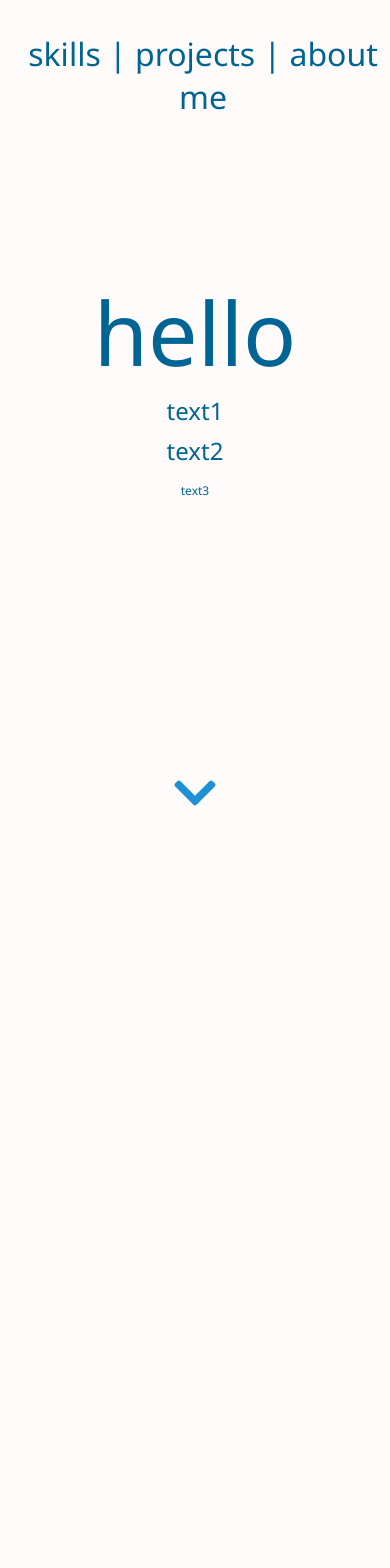
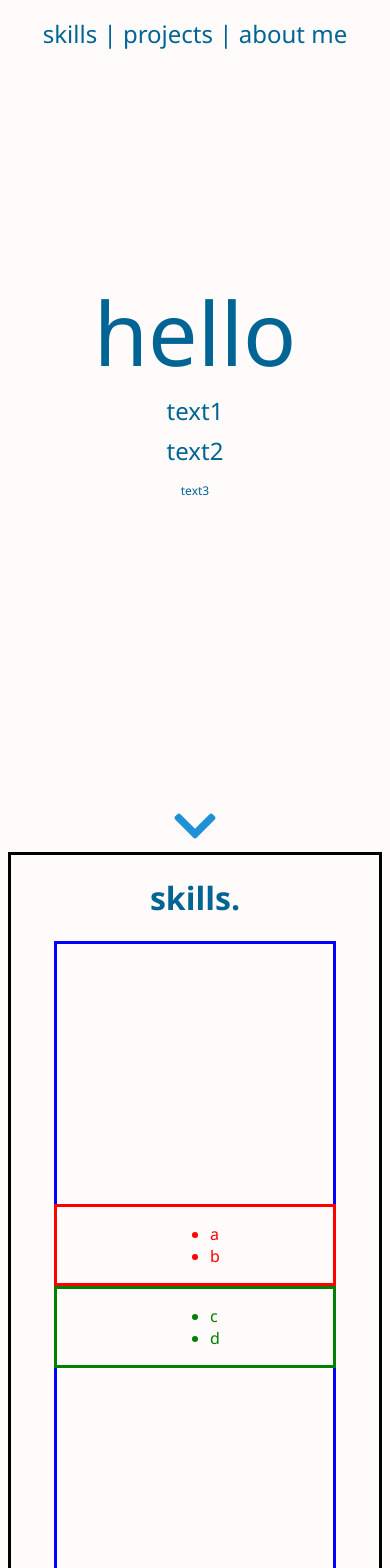
Before and after one commit to AlexCrosby/Portfolio-Website, a React (Create React App) app: page / in a window 390 px wide. Shown: the top 1568 px of the page. Before the commit the page ends 844 px from the top, so only its background shows below. Built offline with nearby package versions, Linux system fonts and the light colour scheme.

Commit message:
Started skills page

```diff
--- a/package.json
+++ b/package.json
@@ -3,6 +3,7 @@
   "version": "0.1.0",
   "private": true,
   "dependencies": {
+    "@fortawesome/fontawesome-svg-core": "^1.2.30",
     "@fortawesome/free-solid-svg-icons": "^5.14.0",
     "@fortawesome/react-fontawesome": "^0.1.11",
     "@testing-library/jest-dom": "^4.2.4",
--- a/src/App.css
+++ b/src/App.css
@@ -6,11 +6,14 @@
   --background: #FFFBFA;
 }
 
+
+html{ scroll-behavior: smooth;}
 body{
   color: var(--primary);
   font-family: "Segoe UI";
   font-weight:500;
   background-color: var(--background);
+  padding: 0;
 }
 
 
--- a/src/App.js
+++ b/src/App.js
@@ -2,11 +2,13 @@ import React from 'react';
 import './App.css';
 import Navigation from "./components/Navigation/Navigation";
 import Splash from "./components/Splash/Splash";
+import Skills from "./components/Skills/Skills";
 function App() {
   return (
     <div>
       <Navigation/>
       <Splash/>
+      <Skills/>
         </div>
   );
 }
--- a/src/components/Navigation/Navigation.css
+++ b/src/components/Navigation/Navigation.css
@@ -1,17 +1,26 @@
 .navbar {
-    margin: 0 auto;
+    margin: auto;
+    padding:0;
     position: fixed;
     top: 0;
+    left:0;
     z-index: 100;
     background: var(--background);
     width: 100%;
+
     display: flex;
     align-items: center;
+    justify-content: center;
     text-align: center;
-    justify-content: center;
-    padding:0;
     font-size: 2rem;
+    height:8vh;
 }
+/*.navbar-text{display:flex;*/
+/*    align-items: center;*/
+/*    justify-content: center;*/
+/*    text-align: center;*/
+/*    margin: 0 auto;}*/
+
 
 .hoverable:hover{
     animation-name:hover;
@@ -22,3 +31,9 @@
 0%{color:var(--primary);}
 100%{color:var(--secondary)}
 }
+
+@media (max-width: 510px) {
+    .navbar {
+        font-size: 1.5rem;
+    }
+}
--- a/src/components/Navigation/Navigation.js
+++ b/src/components/Navigation/Navigation.js
@@ -4,12 +4,13 @@ import "./Navigation.css"
 
 const Navigation = () => {
     return (
-        <div className={"navbar"}><p>
-            <a className={"hoverable"} href="#">skills</a>
+        <div className={"navbar"}><p className={"navbar-text"}>
+            <a className={"hoverable"} href={"#skills"}>skills</a>
             &nbsp;|&nbsp;
-            <a className={"hoverable"} href="#">projects</a>
+            <a className={"hoverable"} href={"#splash"}>projects</a>
             &nbsp;|&nbsp;
-            <a className={"hoverable"} href="#">about me</a>
+            <a className={"hoverable"} href={"#splash"}>about me</a>
+
         </p>
         </div>
     )
--- /dev/null
+++ b/src/components/Skills/Skills.css
@@ -0,0 +1,35 @@
+.skills-container {border: solid black;
+    display: flex;
+    flex-direction: column;
+    height: 92vh;
+    align-items: center;
+}
+
+.skills-items {
+    border: solid blue;
+    display: flex;
+    justify-content: center;
+    align-items: center;
+    height: 100%;
+    width:75%
+}
+
+.skills-items-a {
+    color: red;
+    display: flex;
+    border: solid red;
+    width: 100%;
+    justify-content: center;
+}
+
+.skills-items-b {
+    color: green;
+    border: solid green;
+    display: flex;
+    width: 100%;
+    justify-content: center;
+}
+
+@media (max-width: 510px) {
+    .skills-items {flex-direction: column}
+}
--- a/src/components/Skills/Skills.js
+++ b/src/components/Skills/Skills.js
@@ -1 +1,31 @@
 import React from "react";
+import "./Skills.css"
+
+const Skills = () => {
+
+    return (<div id={"skills"} className={"skills-container"}>
+            <h1>skills.</h1>
+
+
+            <div className={"skills-items"}>
+                <div className={"skills-items-a"}>
+                    <ul>
+                        <li>a</li>
+                        <li>b</li>
+                    </ul>
+                </div>
+                <div className={"skills-items-b"}>
+                    <ul>
+                        <li>c</li>
+                        <li>d</li>
+                    </ul>
+                </div>
+
+
+            </div>
+        </div>
+    )
+}
+
+
+export default Skills
--- a/src/components/Splash/Splash.css
+++ b/src/components/Splash/Splash.css
@@ -1,5 +1,5 @@
 .splash-container {
-    height: 95vh;
+    height: 100vh;
     display: flex;
     flex-direction: column;
     text-align: center;
--- a/src/components/Splash/Splash.js
+++ b/src/components/Splash/Splash.js
@@ -6,14 +6,14 @@ import {faChevronDown} from '@fortawesome/free-solid-svg-icons'
 
 const Splash = () => {
     return (
-        <div className={"splash-container"}>
+        <div className={"splash-container"} id={"splash"}>
             <div className={"splash-body"}>
                 <h1 className={"splash-title"}>hello</h1>
                 <p className={"splash-subtitle"}>text1</p>
                 <p className={"splash-subtitle"}>text2</p>
                 <p className={"splash-subtitle splash-subsubtitle"}>text3</p>
             </div>
-<a href="#">
+<a href={"#skills"}>
     <FontAwesomeIcon className={"chevron-pulse"} icon={faChevronDown} size="2x"/>
     </a>
 
```
Also changed, not shown: 1 other file (tests, documents, lock files or other folders).
